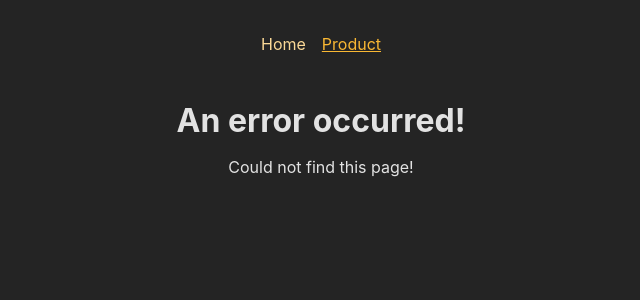
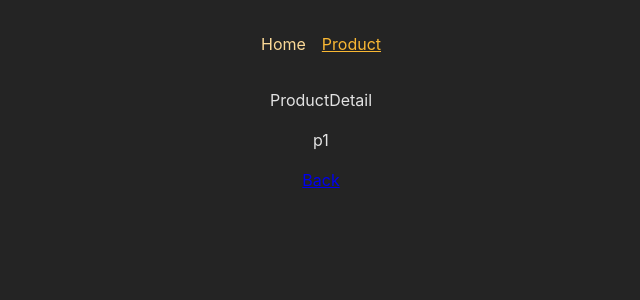
Before and after one commit to RTeawkondo/Demo-React-Router, a React (Create React App) app: page /product/p1 in a window 1280 px wide. Shown: the top 300 px of the page, without its empty margins (319-959 px from the left). Built offline with nearby package versions, Linux system fonts and the light colour scheme.

Commit message:
Relative path with relative propertie, back to by ..

```diff
--- a/src/App.js
+++ b/src/App.js
@@ -8,6 +8,7 @@ import HomePage from "./pages/Home";
 import Product from "./pages/Product";
 import Root from "./pages/Root";
 import Error from "./pages/Error";
+import ProductDetail from "./pages/ProductDetail";
 
 const router = createBrowserRouter([
   {
@@ -15,8 +16,9 @@ const router = createBrowserRouter([
     element: <Root />,
     errorElement: <Error/>,
     children: [
-      { path: "/", element: <HomePage /> },
-      { path: "/product", element: <Product /> },
+      { path: "", element: <HomePage /> },
+      { path: "product", element: <Product /> },
+      { path: "product/:productId", element: <ProductDetail /> },
     ],
   },
 ]);
--- a/src/pages/Product.js
+++ b/src/pages/Product.js
@@ -1,4 +1,10 @@
 import { Link, useNavigate } from "react-router-dom";
+
+const PRODUCTDUMMY = [
+  {id: "p1", title: "haha"},
+  {id: "p2", title: "hah2"},
+  {id: "p2", title: "hah3"}
+]
 
 export default function Product() {
   const navigate = useNavigate()
@@ -13,6 +19,9 @@ export default function Product() {
       <p>
         <button onClick={navigateHandler}>Home back</button>
       </p>
+      <ul>
+        {PRODUCTDUMMY.map((item)=><li><Link to={`${item.id}`}>{item.title}</Link></li>)}
+      </ul>
     </>
   );
 }
--- /dev/null
+++ b/src/pages/ProductDetail.js
@@ -0,0 +1,12 @@
+import React from 'react'
+import {useParams, Link} from "react-router-dom"
+export default function ProductDetail() {
+    const params = useParams()
+  return (
+    <>
+    <div>ProductDetail</div>
+    <p>{params.productId}</p>
+    <p><Link to=".." relative='path'>Back</Link></p>
+    </>
+  )
+}
```
